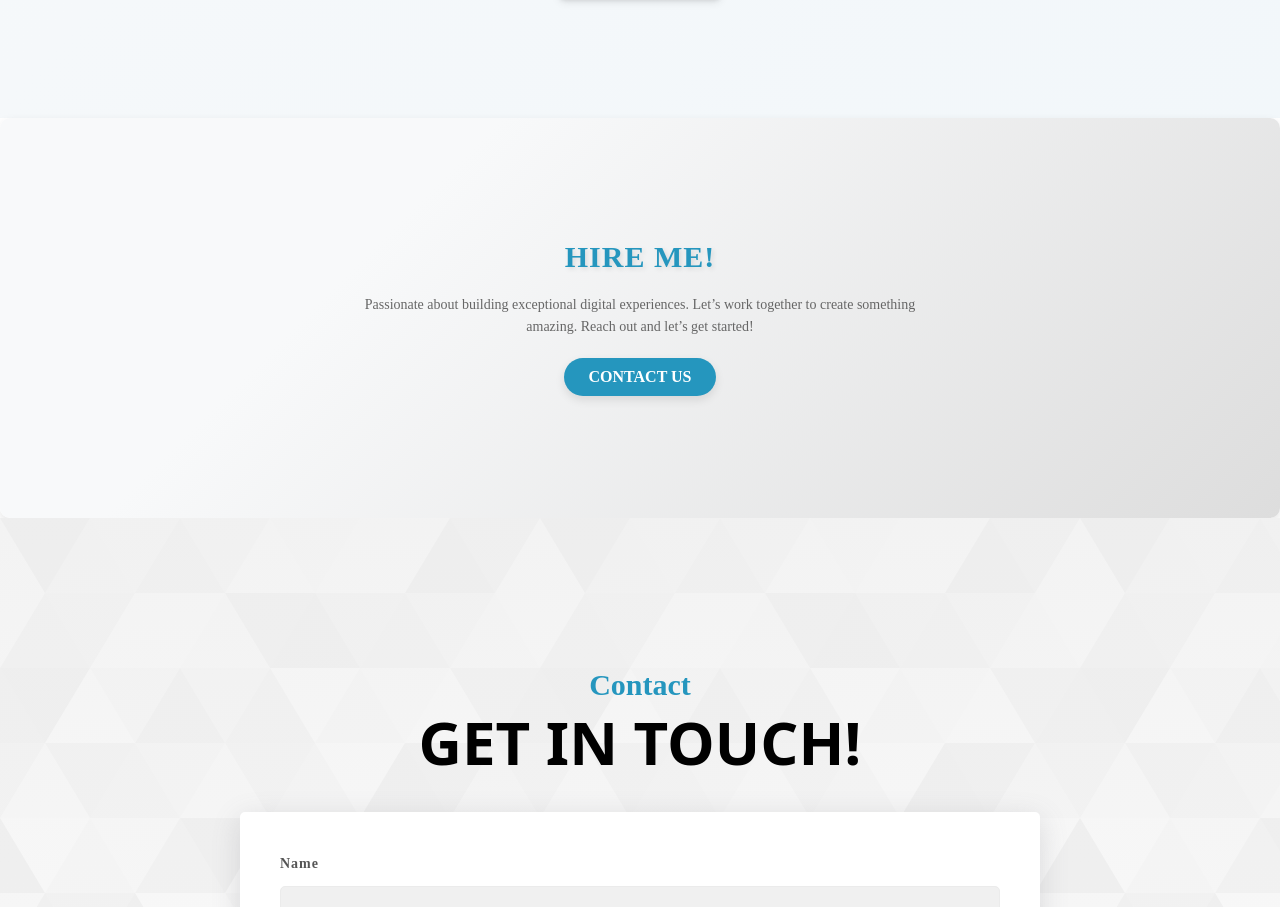
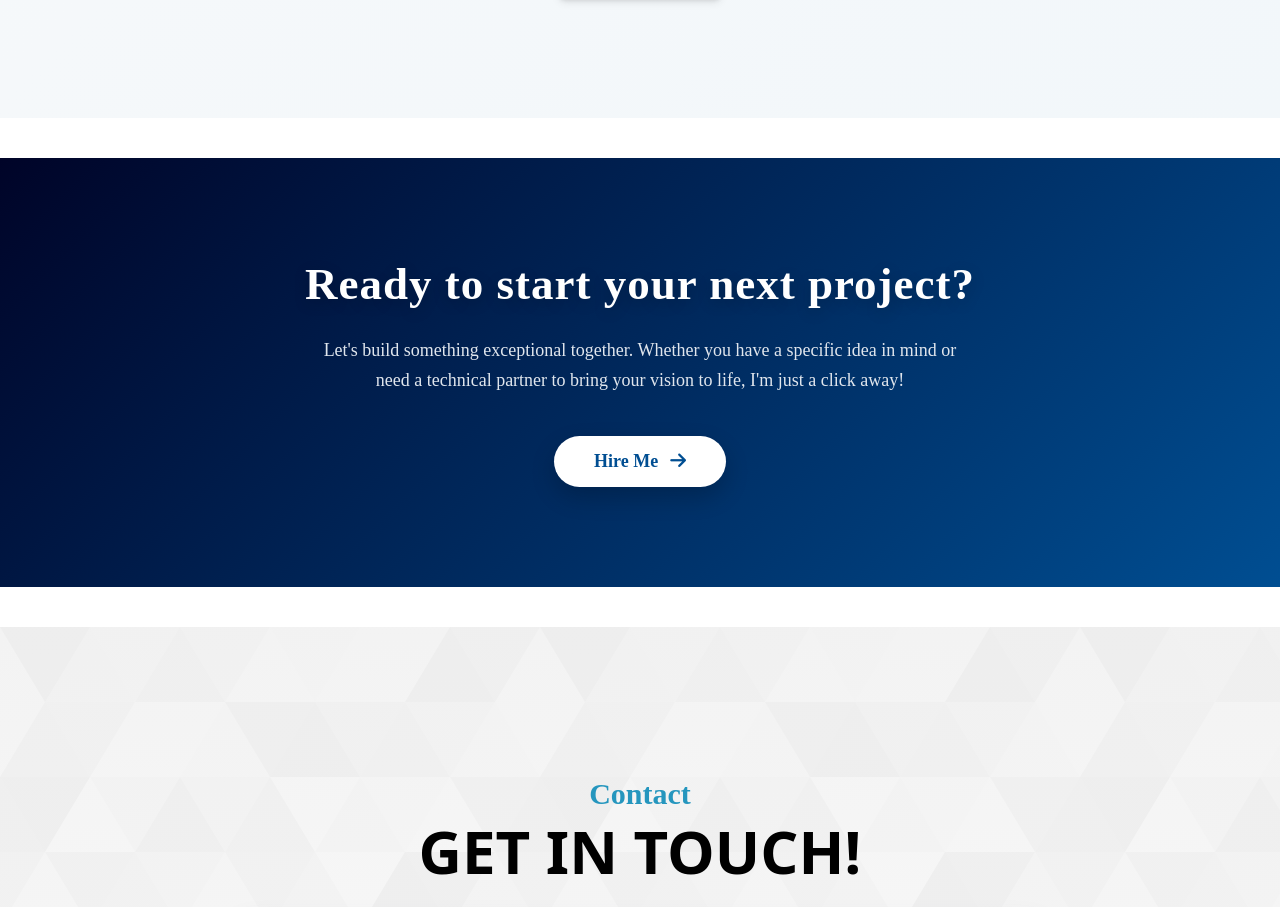
Before and after one commit to Sontara444/Sontara-Dev, a React (Create React App) app: page / in a window 1280 px wide. Shown: the part 2181-3088 px from the top of the page. Built offline with nearby package versions, Linux system fonts and the light colour scheme.

Commit message:
style: modernize Hire Me banner and CTA button design

```diff
--- a/src/Component/ContactTwo/ContactTwo.css
+++ b/src/Component/ContactTwo/ContactTwo.css
@@ -1,74 +1,83 @@
 .contact-two {
-    color: var(--black);
-    height: 50vh;
-    width: 100%;
+    position: relative;
+    padding: 10rem 2rem;
+    background: linear-gradient(135deg, #000428 0%, #004e92 100%);
     display: flex;
     flex-direction: column;
     justify-content: center;
     align-items: center;
-    background: linear-gradient(135deg, var(--light-bg) 30%, var(--light-grey) 100%);
-    padding: 5rem 2rem;
     text-align: center;
-    box-shadow: 0 4px 10px var(--shadow-color);
-    border-radius: 10px;
+    color: #fff;
+    font-family: 'Space Grotesk', sans-serif;
+    margin: 4rem 0;
 }
 
-.contact-two-header {
-    margin-bottom: 2rem;
+.cta-content-wrapper {
+    max-width: 800px;
+    z-index: 2;
 }
 
-.contact-two-header h2 {
-    font-size: 3rem;
-    font-weight: 700;
-    color: var(--primary-color);
-    text-transform: uppercase;
+.cta-title {
+    font-size: 4.5rem;
+    font-weight: 800;
+    margin-bottom: 2.5rem;
     letter-spacing: 1px;
-    text-shadow: 2px 2px 5px rgba(0, 0, 0, 0.1);
+    text-shadow: 0 4px 15px rgba(0,0,0,0.2);
 }
 
-.contact-two-container p {
-    font-size: 1.4rem;
-    line-height: 2.2rem;
+.cta-description {
+    font-size: 1.8rem;
     font-weight: 300;
-    max-width: 600px;
-    color: var(--grey);
-    margin-bottom: 2rem;
+    max-width: 650px;
+    margin: 0 auto 4rem auto;
+    line-height: 1.7;
+    color: #e0e6ed;
 }
 
-.contact-two-button a {
+.cta-button {
+    display: inline-flex;
+    align-items: center;
+    justify-content: center;
+    gap: 12px;
+    font-size: 1.8rem;
+    font-weight: 600;
+    color: #004e92;
+    background: #fff;
+    padding: 1.5rem 4rem;
+    border-radius: 50px;
     text-decoration: none;
-    font-size: 1.6rem;
-    font-weight: 600;
-    color: var(--white);
-    background: var(--primary-color);
-    padding: 1rem 2.5rem;
-    border-radius: 30px;
-    box-shadow: 0px 4px 10px rgba(0, 0, 0, 0.1);
     transition: all 0.3s ease-in-out;
-    display: inline-block;
+    box-shadow: 0 10px 25px rgba(0,0,0,0.2);
 }
 
-.contact-two-button a:hover {
-    background: var(--dark-black);
-    color: var(--white);
-    transform: translateY(-3px);
-    box-shadow: 0px 6px 15px rgba(0, 0, 0, 0.2);
+.cta-button i {
+    transition: transform 0.3s ease-in-out;
+}
+
+.cta-button:hover {
+    transform: translateY(-5px);
+    box-shadow: 0 15px 35px rgba(0, 0, 0, 0.4);
+    background: var(--skyblue, #00b4d8);
+    color: #fff;
+}
+
+.cta-button:hover i {
+    transform: translateX(5px);
 }
 
 @media (max-width: 768px) {
     .contact-two {
-        height: auto;
-        padding: 4rem 2rem;
+        padding: 6rem 2rem;
+        margin: 2rem 0;
     }
-    .contact-two-header h2 {
-        font-size: 2.5rem;
+    .cta-title {
+        font-size: 3.5rem;
     }
-    .contact-two-container p {
-        font-size: 1.2rem;
-        line-height: 2rem;
+    .cta-description {
+        font-size: 1.6rem;
     }
-    .contact-two-button a {
-        padding: 0.8rem 2rem;
-        font-size: 1.4rem;
+    .cta-button {
+        font-size: 1.6rem;
+        padding: 1.2rem 3rem;
     }
 }
--- a/src/Component/ContactTwo/ContactTwo.jsx
+++ b/src/Component/ContactTwo/ContactTwo.jsx
@@ -3,25 +3,17 @@ import "./ContactTwo.css";
 
 const ContactTwo = () => {
   return (
-    <>
-      <section className="contact-two">
-        <div className="contact-two-header">
-          <h2>Hire Me!</h2>
-        </div>
-        <div className="contact-two-container">
-          <div className="contact-two-content">
-            <p>
-              Passionate about building exceptional digital experiences. Let’s
-              work together to create something amazing. Reach out and let’s get
-              started!
-            </p>
-          </div>
-        </div>
-        <div className="contact-two-button">
-          <a href="/contact">CONTACT US</a>
-        </div>
-      </section>
-    </>
+    <section className="contact-two">
+      <div className="cta-content-wrapper">
+        <h2 className="cta-title">Ready to start your next project?</h2>
+        <p className="cta-description">
+          Let's build something exceptional together. Whether you have a specific idea in mind or need a technical partner to bring your vision to life, I'm just a click away!
+        </p>
+        <a href="/contact" className="cta-button">
+          Hire Me <i className="fa-solid fa-arrow-right"></i>
+        </a>
+      </div>
+    </section>
   );
 };
 
```
